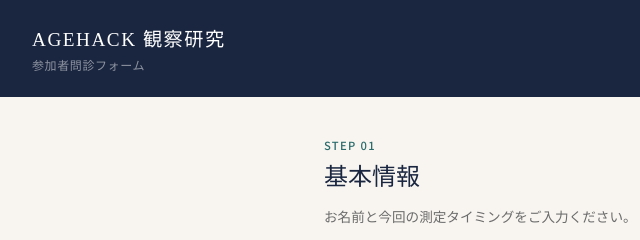
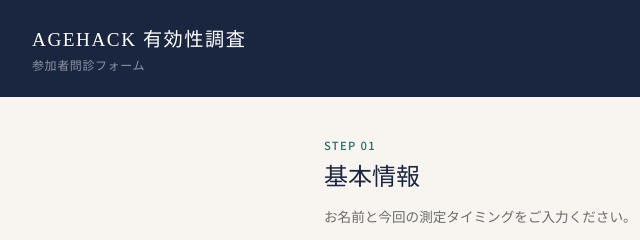
Before and after one commit to nsacty/agehack-form, a plain HTML site: page index.html in a window 1280 px wide. Shown: the top 240 px of the page, 0-640 px from the left. Drawn offline with Linux system fonts and the light colour scheme.

Commit message:
タイトル名等の変更

```diff
--- a/index.html
+++ b/index.html
@@ -3,7 +3,7 @@
 <head>
 <meta charset="UTF-8">
 <meta name="viewport" content="width=device-width, initial-scale=1.0">
-<title>AGEHACK 観察研究 問診フォーム</title>
+<title>AGEHACK 有効性調査問診フォーム</title>
 <link href="https://fonts.googleapis.com/css2?family=Noto+Serif+JP:wght@300;400;500&family=Noto+Sans+JP:wght@300;400;500&display=swap" rel="stylesheet">
 <style>
   :root {
@@ -366,7 +366,7 @@
 
 <header>
   <div>
-    <h1>AGEHACK 観察研究</h1>
+    <h1>AGEHACK 有効性調査</h1>
     <div class="sub">参加者問診フォーム</div>
   </div>
   <div style="text-align:right;">
```
